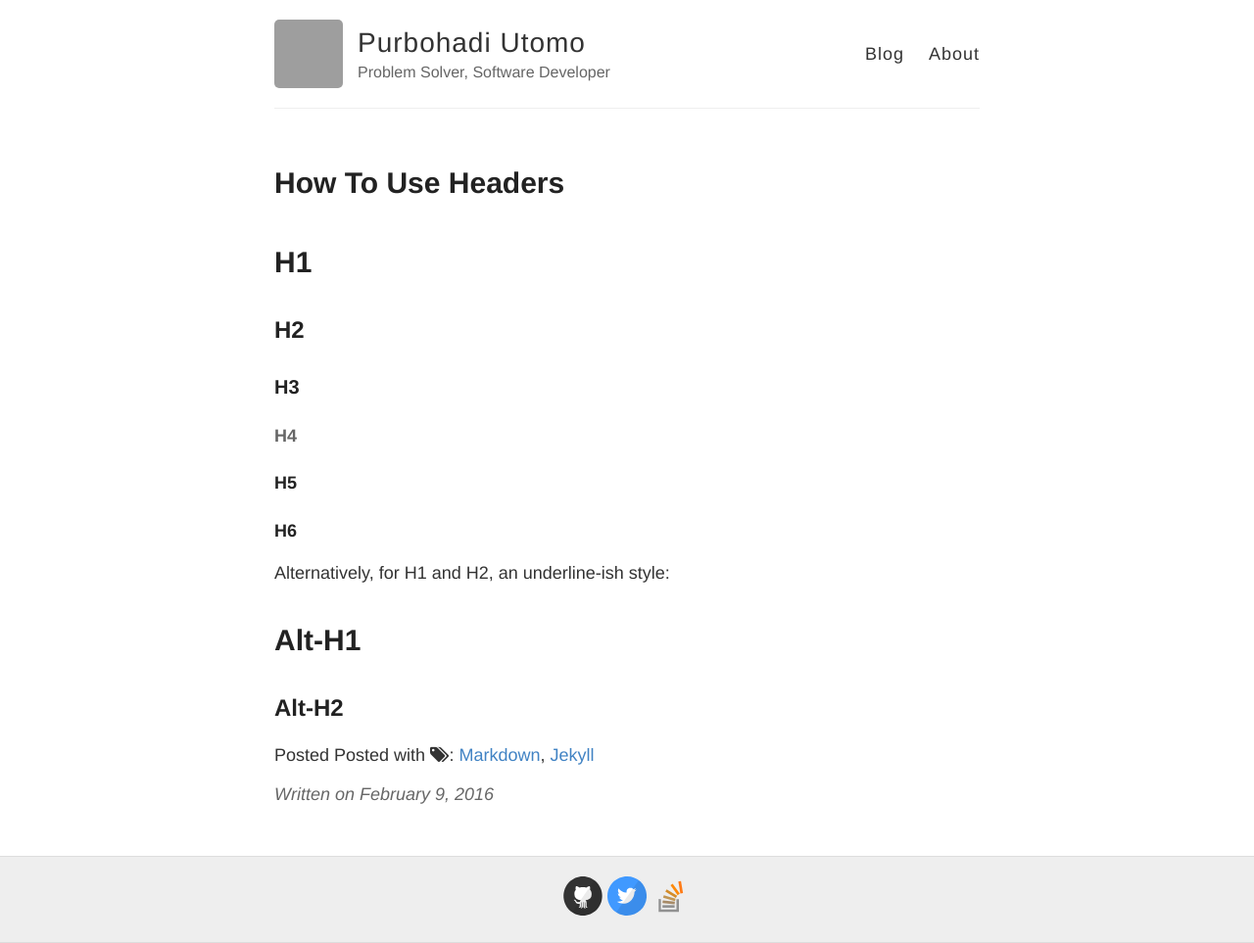
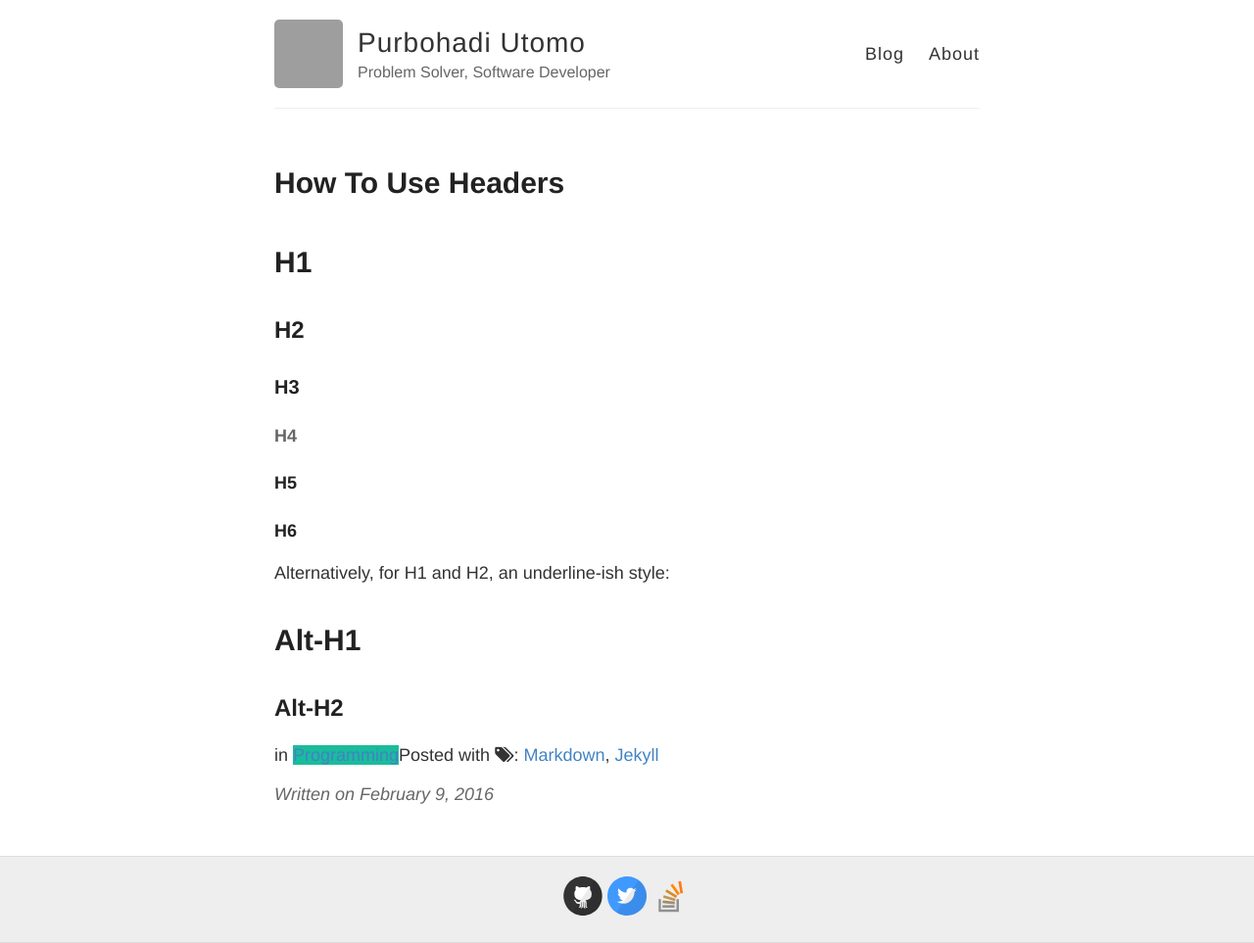
Before and after one commit to purbohadi/purbohadi, a Jekyll site: the page built from _posts/2016-02-09-Header-Here.md, in a window 1280 px wide. Shown: the whole page at 98% size. Built offline with Jekyll 4.4.1, drawn with Linux system fonts in a browser that asks for light colours; nearby versions of some CDN libraries; grey boxes are pictures that could not be loaded.

Commit message:
add category tag

```diff
--- a/_layouts/post.html
+++ b/_layouts/post.html
@@ -22,6 +22,19 @@ published: true
   <div class="entry">
     {{ content }}
     {% assign post = page %}
+        {% if post.category %}
+            {% for site_category in site.data.categories %}
+                {% if site_category.slug == post.category %}
+                    {% assign category = site_category %}
+                {% endif %}
+            {% endfor %}
+            {% if category %}
+                {% capture category_content %} in <span class="label" style="background-color:{{ category.color }}"><a href="/blog/category/{{ category.slug }}/">{{ category.name }}</a></span>{% endcapture %}
+            {% endif %}
+        {% else %}
+            {% assign category_content = '' %}
+        {% endif %}
+
     {% if post.tags.size > 0 %}
         {% capture tags_content %}Posted with {% if post.tags.size == 1 %}<i class="fa fa-tag"></i>{% else %}<i class="fa fa-tags"></i>{% endif %}: {% endcapture %}
         {% for post_tag in post.tags %}
@@ -39,7 +52,7 @@ published: true
         {% assign tags_content = '' %}
     {% endif %}
 
-        <p id="post-meta">Posted {{ category_content }}{{ tags_content }}</p>
+        <p id="post-meta">{{ category_content }}{{ tags_content }}</p>
     </div>
 
   <div class="date">
```
